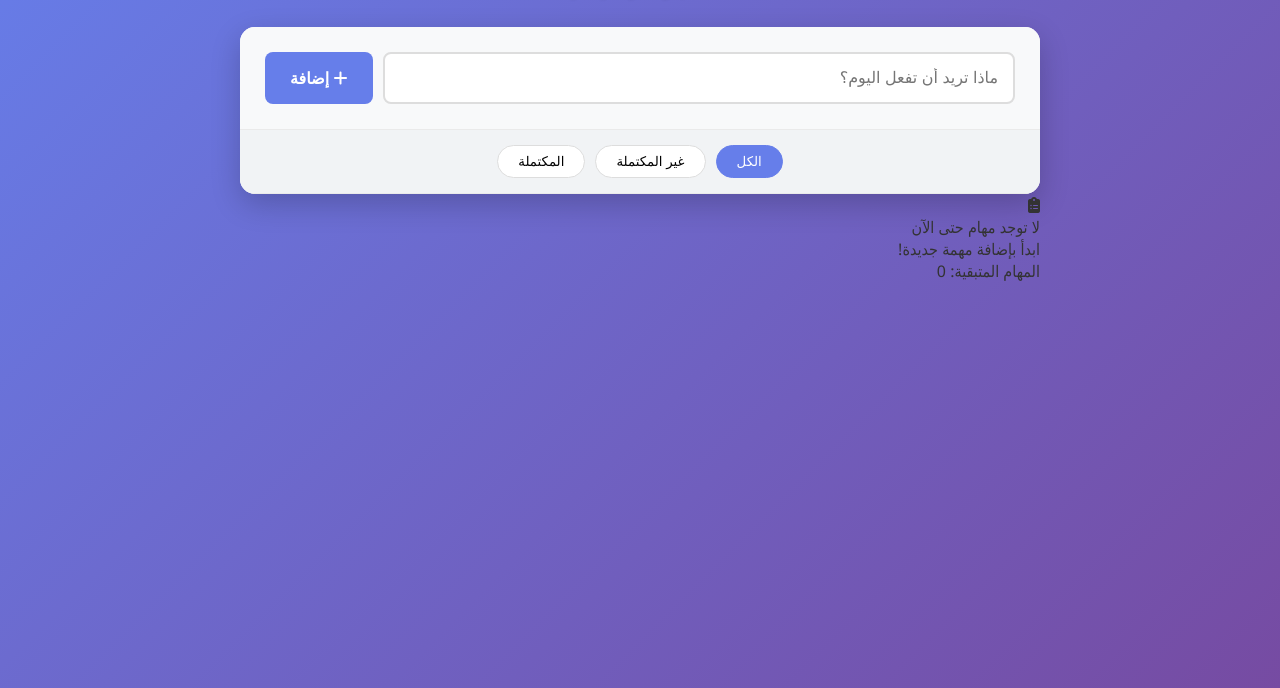
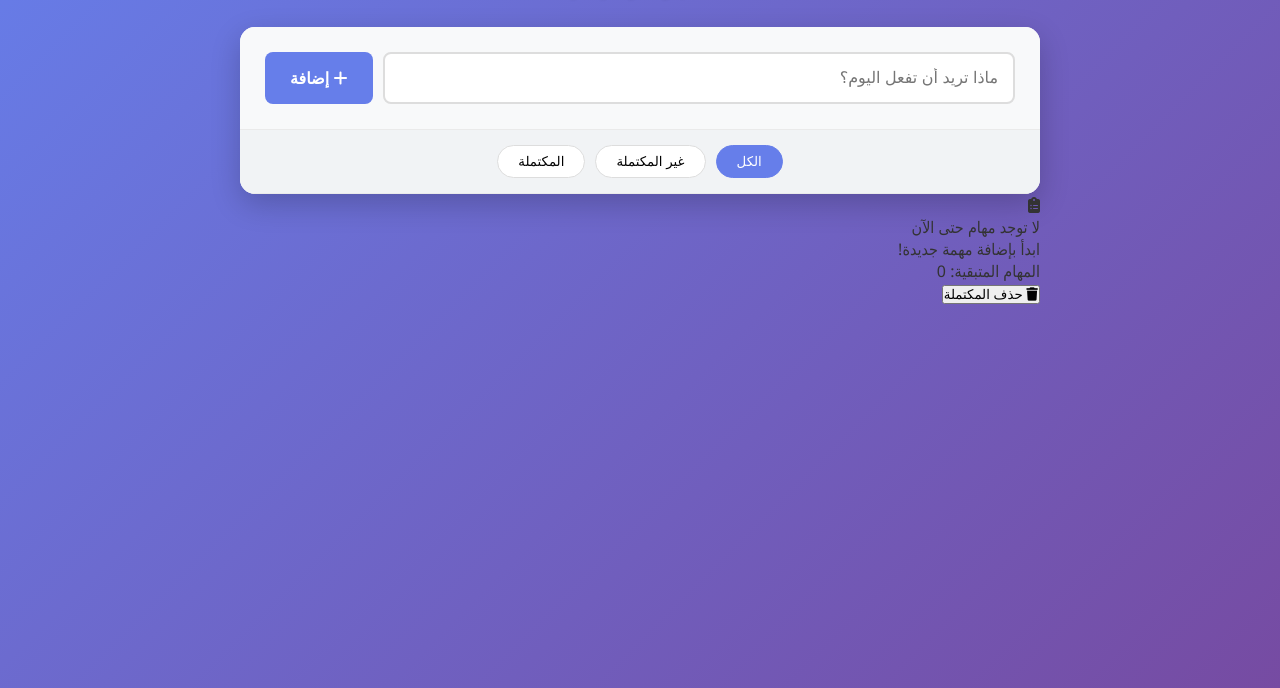
Before and after one commit to ahmedalnoman1/TODO-list-, a plain HTML site: page index.html in a window 1280 px wide. Shown: the part 112-800 px from the top of the page. Drawn offline with Linux system fonts and the light colour scheme.

Commit message:
add button to delet all task

```diff
--- a/index.html
+++ b/index.html
@@ -53,7 +53,11 @@
             <div class="stats">
                 <p>المهام المتبقية: <span id="taskCount">0</span></p>
             </div>
-
+            <div class="actions">
+                <button id="clearCompleted" class="action-btn">
+                    <i class="fas fa-trash"></i> حذف المكتملة
+                </button>
+            </div>
         </div>
     </div>
 
```
